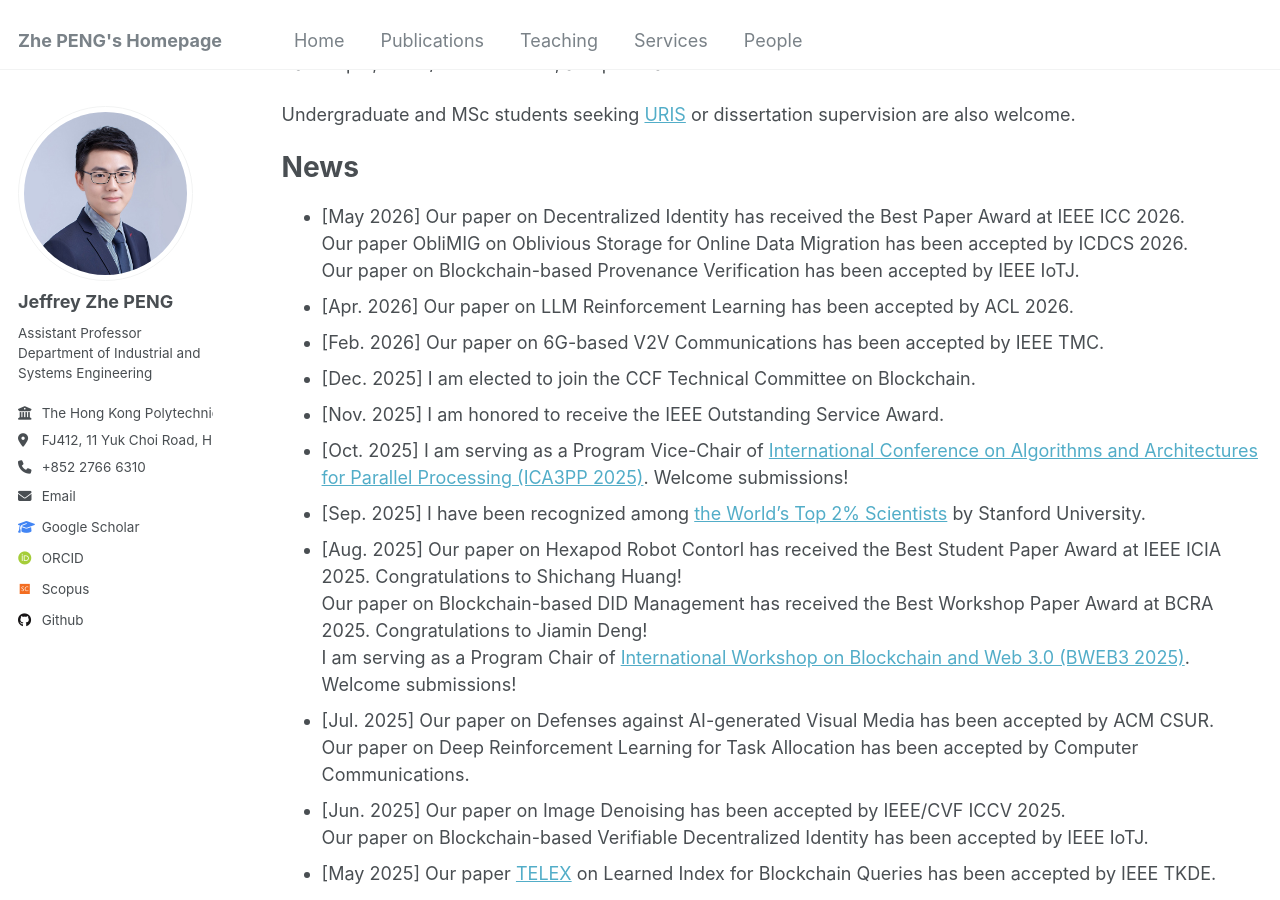
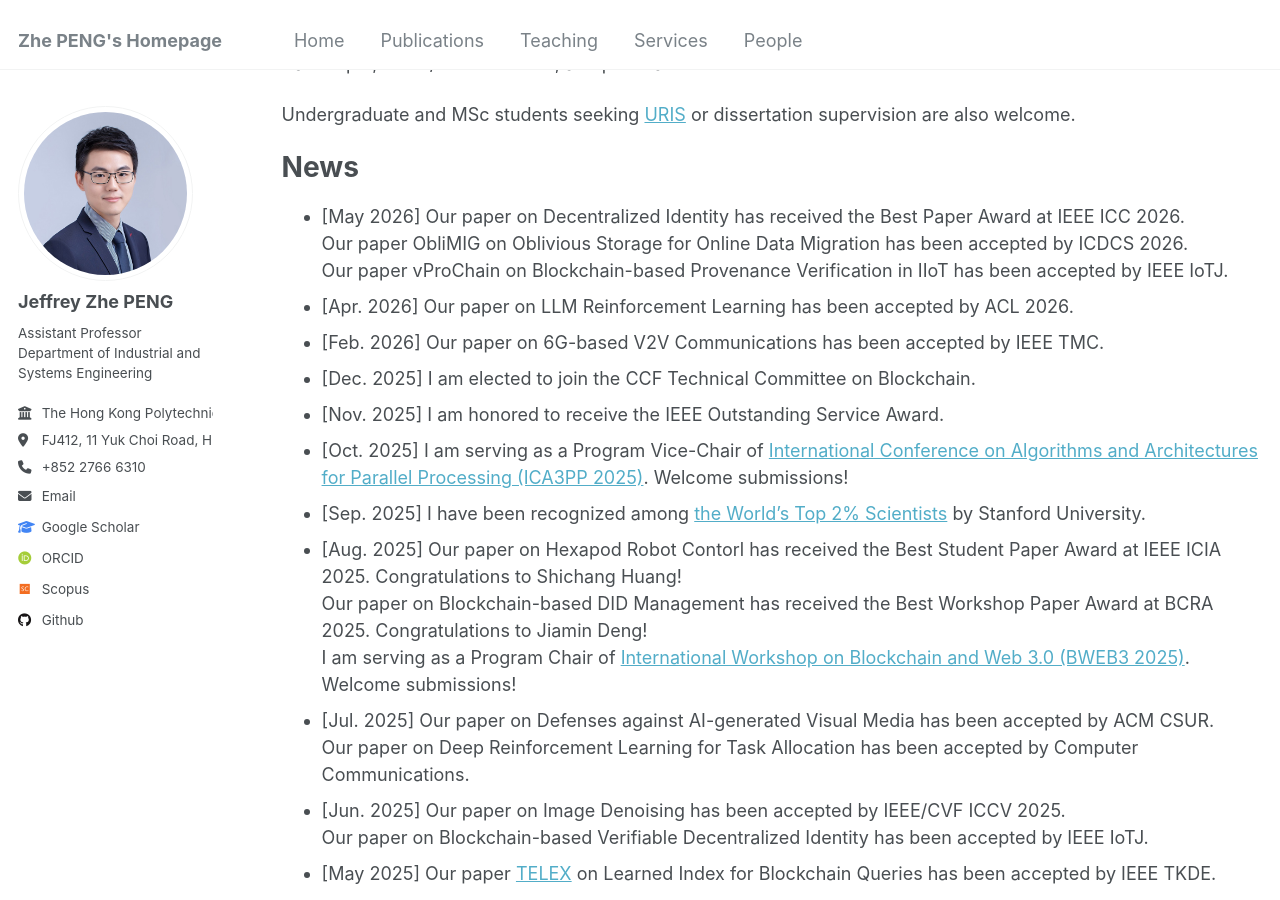
Before and after one commit to PENG-Zhe/peng-zhe.github.io, a Jekyll site: the page built from _pages/about.md, in a window 1280 px wide and 900 px high, scrolled down 760 px. Built offline with Jekyll 4.4.1, drawn with Linux system fonts in a browser that asks for light colours; some web fonts are replaced.

Commit message:
Update about.md

```diff
--- a/_pages/about.md
+++ b/_pages/about.md
@@ -28,7 +28,7 @@ Undergraduate and MSc students seeking [URIS](https://www.polyu.edu.hk/gs/ug-res
 <!-- -->
 - [May 2026] Our paper on Decentralized Identity has received the Best Paper Award at IEEE ICC 2026. <br>
 Our paper ObliMIG on Oblivious Storage for Online Data Migration has been accepted by ICDCS 2026. <br>
-Our paper on Blockchain-based Provenance Verification has been accepted by IEEE IoTJ.
+Our paper vProChain on Blockchain-based Provenance Verification in IIoT has been accepted by IEEE IoTJ.
 - [Apr. 2026] Our paper on LLM Reinforcement Learning has been accepted by ACL 2026.
 - [Feb. 2026] Our paper on 6G-based V2V Communications has been accepted by IEEE TMC.
 - [Dec. 2025] I am elected to join the CCF Technical Committee on Blockchain.
```
